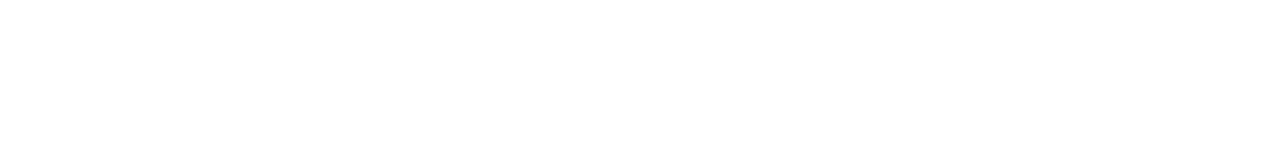
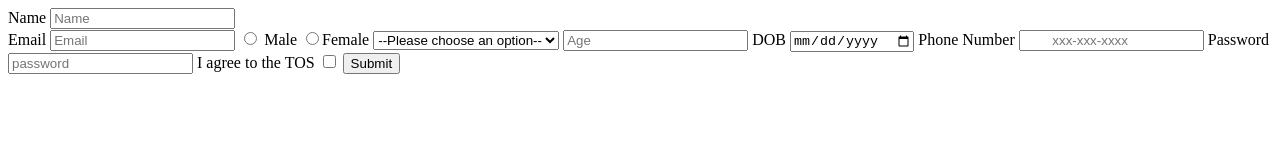
Before and after one commit to acciojob/signup-form-car-Ashishkalbande11, a website: page main.html in a window 1280 px wide. Drawn offline with Linux system fonts and the light colour scheme.

Commit message:
created a submission

```diff
--- a/main.html
+++ b/main.html
@@ -8,6 +8,33 @@
 
 <body>
 	<!-- the entire body must be written by student -->
+	<form method="post">
+		<label for="name">Name</label>
+		<input type="text" id="name" placeholder="Name" required>
+		<br>
+		<label for="email">Email</label>
+		<input type="Email" id="email" placeholder="Email" required>
+		<input type="radio" id="gender_m"> Male
+		<input type="radio" id="gender_f">Female
+		<select id="cars" required>
+			<option>--Please choose an option--</option>
+			<option>BMW</option>
+			<option>Nano</option>
+			<option>Audi</option>
+		</select>
+		<label for="age" ></label>
+		<input type="number"id="age" placeholder="Age" required>
+		<lable for="dob">DOB</lable>
+		<input type="date" required id="dob">
+		<lable for="tel">Phone Number</lable>
+		<input type="tel" id="tel" placeholder="	xxx-xxx-xxxx">
+		<label for="password">Password</label>
+		<input type="password" id="password" placeholder="password"required>
+		<lable for="tos">I agree to the TOS</lable>
+		<input type="checkbox" id="tos" required>
+		<button type="submit">Submit</button>
+
+	</form>
     <script type="text/javascript" src="./script.js">
 </script>
 
```
